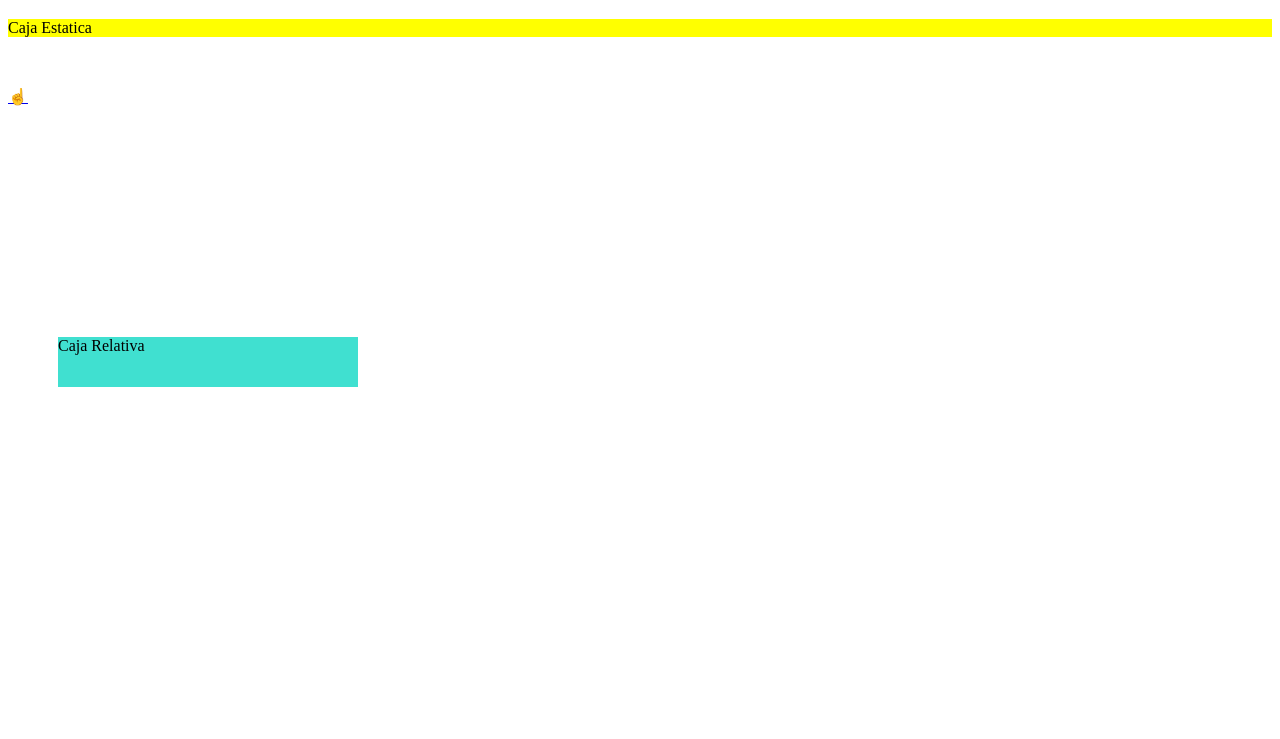
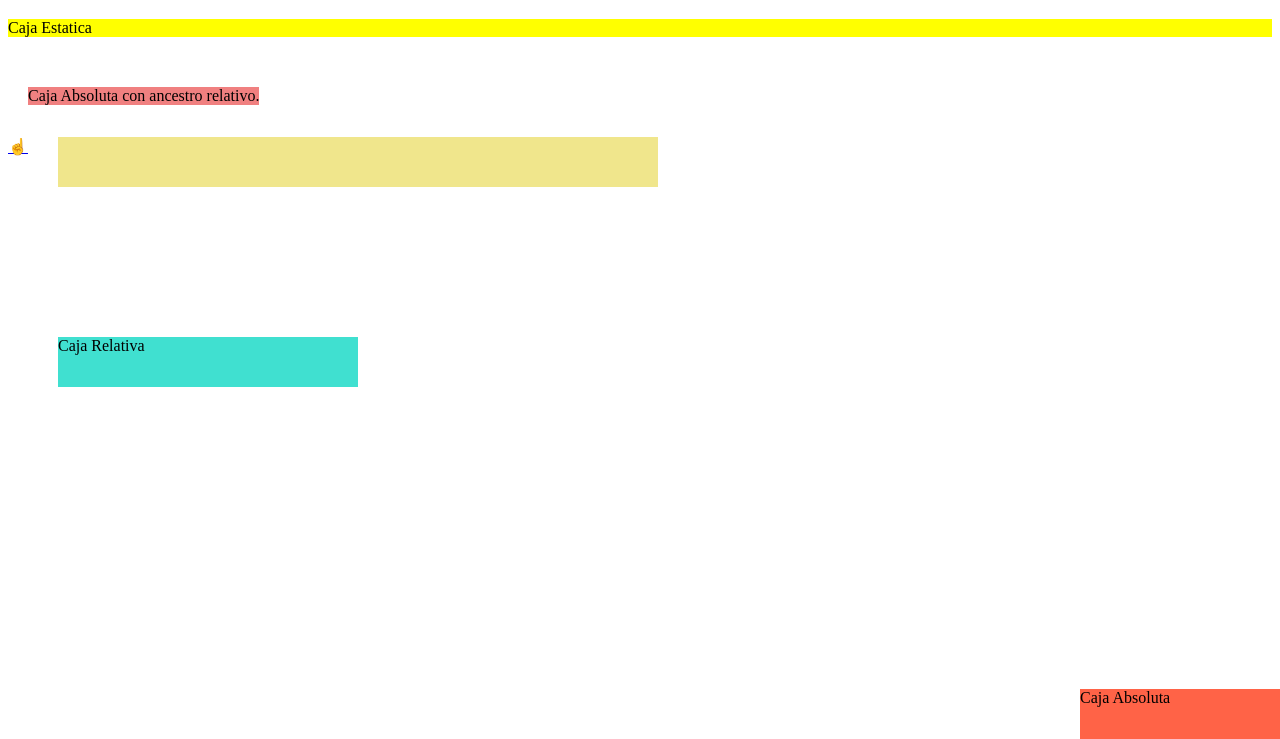
Before and after one commit to eliangermosen/Practica-HTML-CSS, a plain HTML site: page Curso CSS/positions.html in a window 1280 px wide. Shown: the part 61-800 px from the top of the page. Drawn offline with Linux system fonts and the light colour scheme.

Commit message:
Posicionamiento absolute

```diff
--- a/Curso CSS/css/positions.css
+++ b/Curso CSS/css/positions.css
@@ -69,3 +69,43 @@ Posicionamiento CSS
   left: 50px;
   /* top y left tienen mayor preferencia */
 }
+
+/* absolute: el elemento  pierde sus dimensiones y posicion
+original en el flujo del documento. Si se mueve puede tomar
+como referencia 2 elementos:
+1) el primer ancestro con posicionamiento relativo.
+2) si no encuentra un ancestro relativo, se mueve respecto
+del documento HTML.
+*/
+.absolute {
+  background-color: tomato;
+  position: absolute;
+  width: 200px;
+  height: 50px;
+  /* top: 0;
+  left: 0; */
+  /* top: 100px;
+  left: 100px; */
+  right: 0;
+  bottom: 0;
+}
+
+.relative-parent {
+  background-color: khaki;
+  position: relative;
+  width: 600px;
+  height: 50px;
+  left: 50px;
+  top: 50px;
+}
+
+.absolute-child {
+  background-color: lightcoral;
+  position: absolute;
+  /* bottom: 0px;
+  right: 0px; */
+  /* left: 0px;
+  top: 0px; */
+  top: -50px;
+  left: -30px;
+}
--- a/Curso CSS/positions.html
+++ b/Curso CSS/positions.html
@@ -17,6 +17,14 @@
     <div class="relative">
         Caja Relativa
     </div>
+    <div class="absolute">
+        Caja Absoluta
+    </div>
+    <section class="relative-parent">
+        <div class="absolute-child">
+            Caja Absoluta con ancestro relativo.
+        </div>
+    </section>
     <a href="index.html#temario-css">☝️</a>
     <br><br><br><br><br><br><br><br><br><br>
 </body>
```
